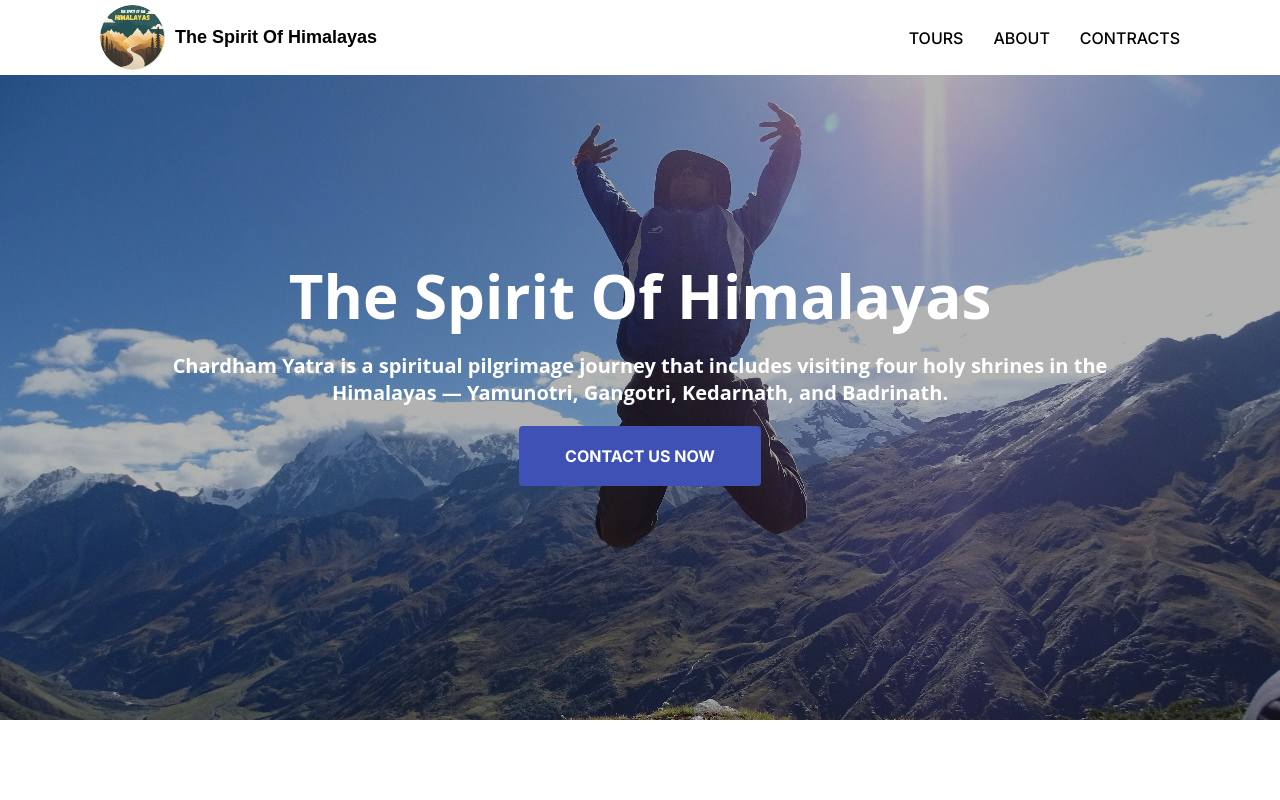
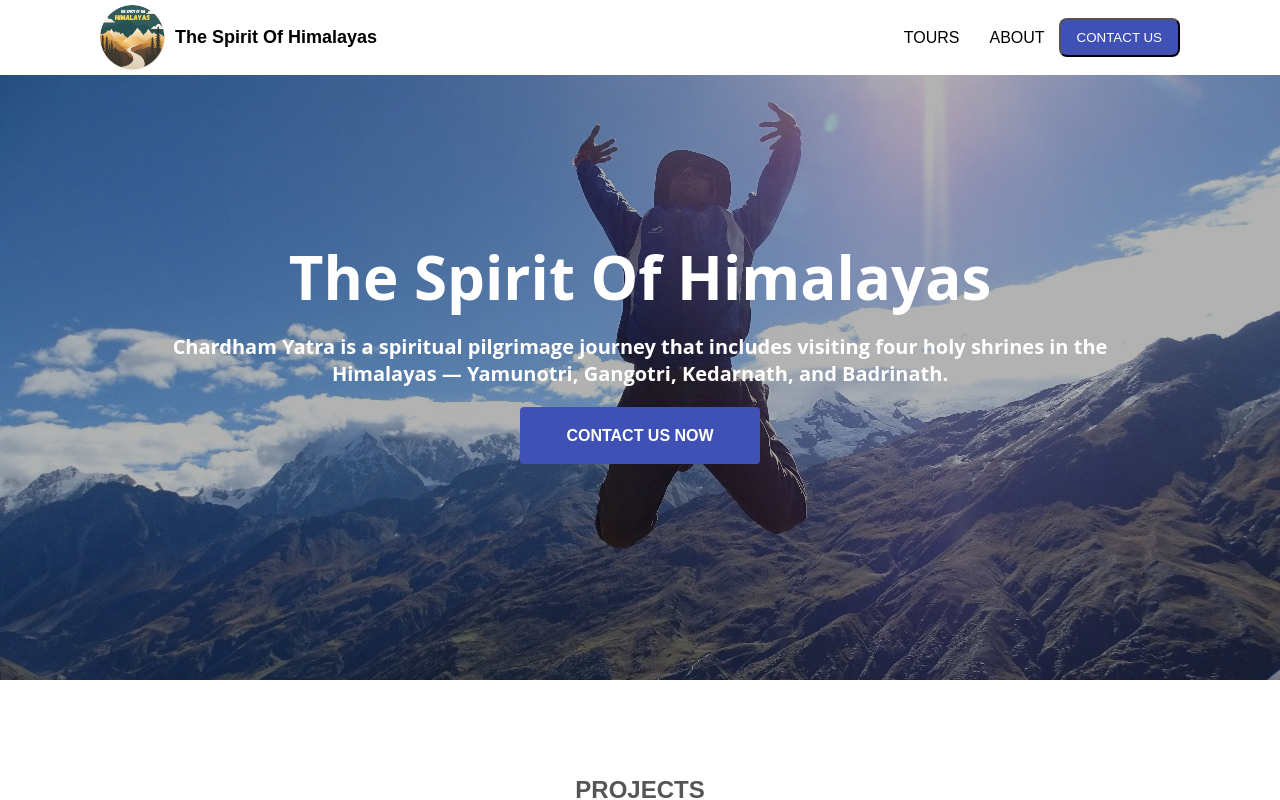
Before and after one commit to Laukik-11/thespiritofhimalayas, a React (Create React App) app: page / in a window 1280 px wide. Shown: the top 800 px of the page. Built offline with nearby package versions, Linux system fonts and the light colour scheme.

Commit message:
minor changes

```diff
--- a/src/Components/Header.jsx
+++ b/src/Components/Header.jsx
@@ -25,6 +25,7 @@ const Header = () => {
             <p>The Spirit Of Himalayas</p>
           </Link>
         </h2>
+        <div style={{ display: "flex", alignItems: "center", gap: "14px" }}>
           <nav>
             <li>
               <a href="#">TOURS</a>
@@ -32,10 +33,18 @@ const Header = () => {
             <li>
               <a href="#">ABOUT</a>
             </li>
-          <li>
-            <a href="#">CONTRACTS</a>
-          </li>
           </nav>
+          <button
+            style={{
+              borderRadius: "8px",
+              background: "#3f51b5",
+              padding: "10px 16px",
+              color: "white",
+            }}
+          >
+            CONTACT US
+          </button>
+        </div>
       </header>
     </>
   );
--- a/src/index.css
+++ b/src/index.css
@@ -2,7 +2,8 @@
 
 body {
   margin: 0;
-  font-family: "Inter", sans-serif;
+   font-family: "Titillium Web", sans-serif;
+  /* font-family: "Inter", sans-serif; */
   -webkit-font-smoothing: antialiased;
   -moz-osx-font-smoothing: grayscale;
 }
@@ -123,6 +124,7 @@ header {
 }
 
 header p{
+  font-weight: 600;
   font-size: 18px;
 }
 header h2 {
@@ -155,7 +157,7 @@ header nav li {
   position: relative;
   justify-content: center;
   text-align: center;
-  min-height: 90vh;
+  min-height: 85vh;
   color: #fff;
 }
 
```
Lines whose indentation alone changed are shown as unchanged.
